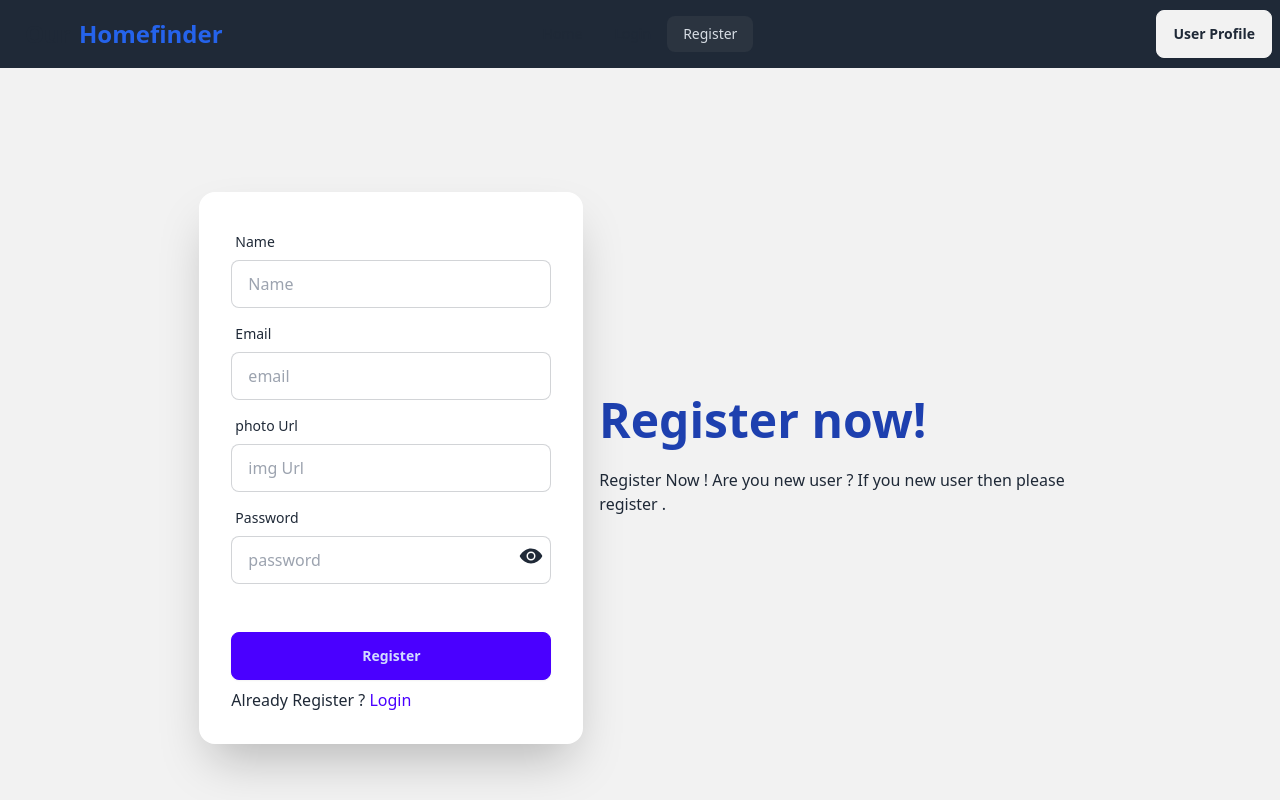
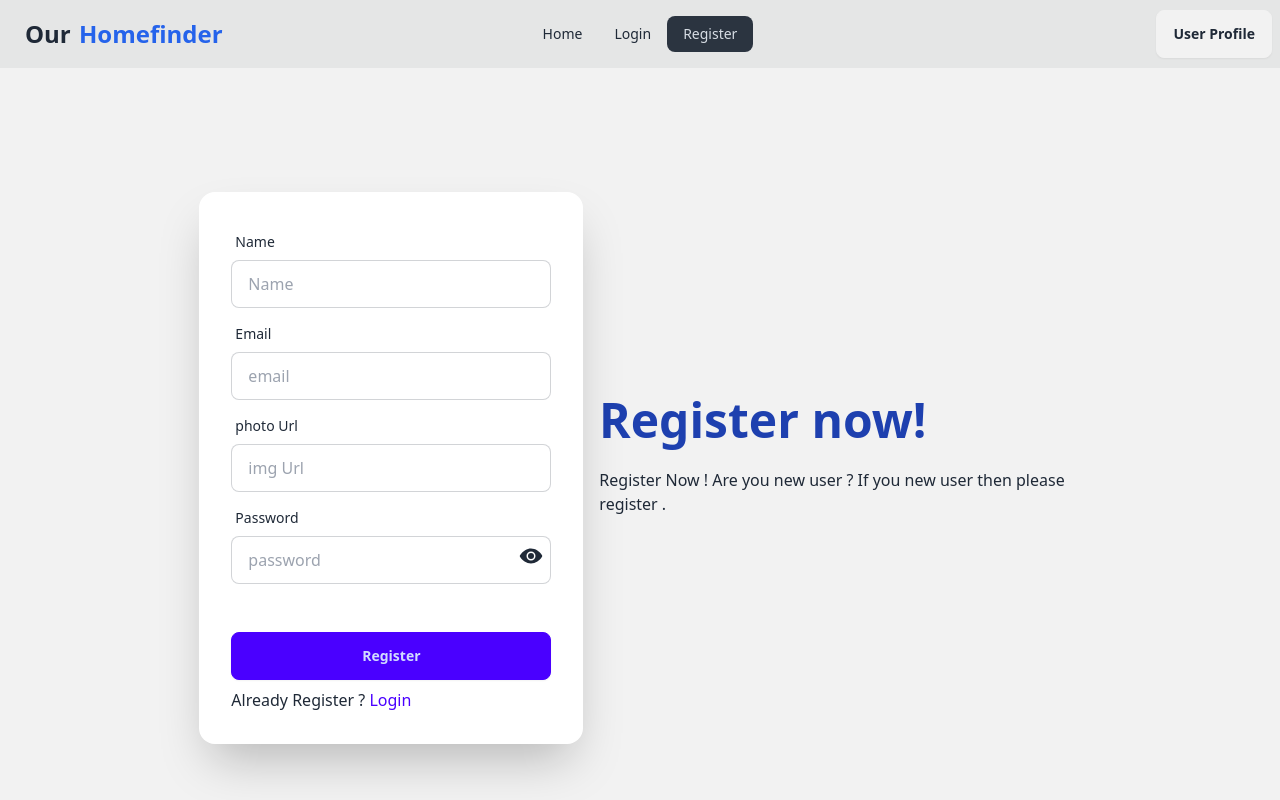
Before and after one commit to nayeem-miah/b9a9-real-estate-home-finder, a React (Vite) app: page /register in a window 1280 px wide. Shown: the top 800 px of the page. Built offline with nearby package versions, Linux system fonts and the light colour scheme; no server answers.

Commit message:
modify-navbar

```diff
--- a/src/Components/Navbar/Navbar.jsx
+++ b/src/Components/Navbar/Navbar.jsx
@@ -52,7 +52,7 @@ const Navbar = () => {
     </>
   );
   return (
-    <div className="navbar bg-gray-800 shadow-lg ">
+    <div className="navbar bg-base-300 shadow-lg ">
       <div className="navbar-start">
         <div className="dropdown">
           <div tabIndex={0} role="button" className="btn btn-ghost lg:hidden">
@@ -73,7 +73,7 @@ const Navbar = () => {
           </div>
           <ul
             tabIndex={0}
-            className="menu menu-sm dropdown-content mt-3 z-[1] p-2 shadow bg-base-100 rounded-box w-52"
+            className="menu menu-sm dropdown-content mt-3 z-[10] p-2 shadow bg-base-300 rounded-box w-52"
           >
             {navLinks}
           </ul>
```
Also changed, not shown: src/Components/Header/Header.jsx (line endings or trailing spaces), 1 other file (tests, documents, lock files or other folders).
